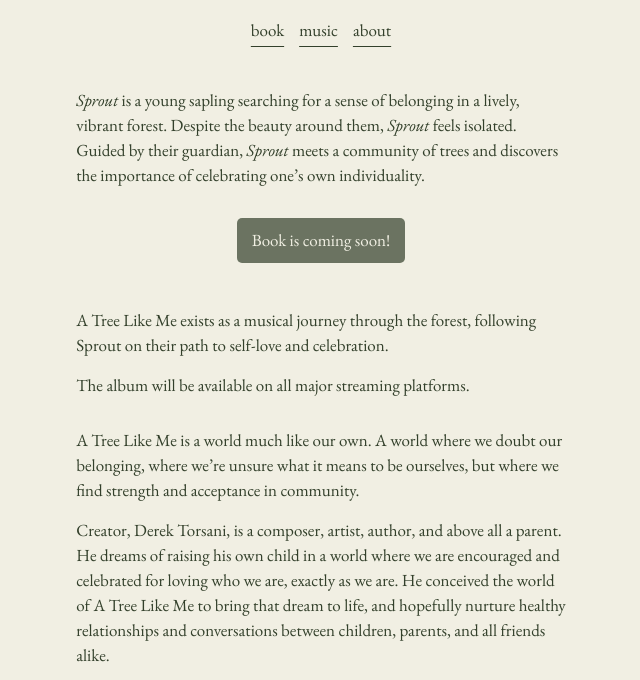
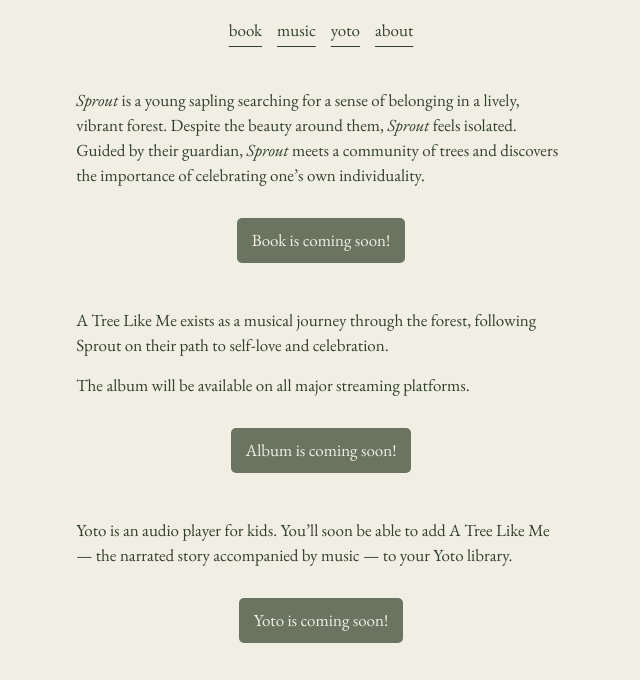
Before and after one commit to dmtors/atreelikeme.com, a plain HTML site: page index.html in a window 1280 px wide. Shown: the part 516-1196 px from the top of the page, without its empty margins (319-959 px from the left). Drawn offline with nearby package versions, Linux system fonts and the light colour scheme.

Commit message:
adding more details

```diff
--- a/index.html
+++ b/index.html
@@ -21,7 +21,7 @@
 <nav>
     <a href="#book" aria-label="Navigate to the book section on this same page.">book</a>
     <a href="#music" aria-label="Navigate to the music section on this same page.">music</a>
-    <!-- <a href="#yoto" aria-label="Navigate to the Yoto section on this same page.">yoto</a> -->
+    <a href="#yoto" aria-label="Navigate to the Yoto section on this same page.">yoto</a>
     <a href="#about" aria-label="Navigate to the about section on this same page.">about</a>
 </nav>
 
@@ -34,6 +34,13 @@
 <p>A Tree Like Me exists as a musical journey through the forest, following Sprout on their path to self-love and celebration.</p>
 <p>The album will be available on all major streaming platforms.</p>
 
+<button aria-label="Listen to the album on a new page." disabled>Album is coming soon!</button>
+
+<div id="yoto"></div>
+<p>Yoto is an audio player for kids. You’ll soon be able to add A Tree Like Me — the narrated story accompanied by music — to your Yoto library.</p>
+
+<button aria-label="Get the Yoto card on a new page." disabled>Yoto is coming soon!</button>
+
 <div id="about"></div>
 <p>A Tree Like Me is a world much like our own. A world where we doubt our belonging, where we’re unsure what it means to be ourselves, but where we find strength and acceptance in community.</p>
 <p>Creator, Derek Torsani, is a composer, artist, author, and above all a parent. He dreams of raising his own child in a world where we are encouraged and celebrated for loving who we are, exactly as we are. He conceived the world of A Tree Like Me to bring that dream to life, and hopefully nurture healthy relationships and conversations between children, parents, and all friends alike.</p>
```
